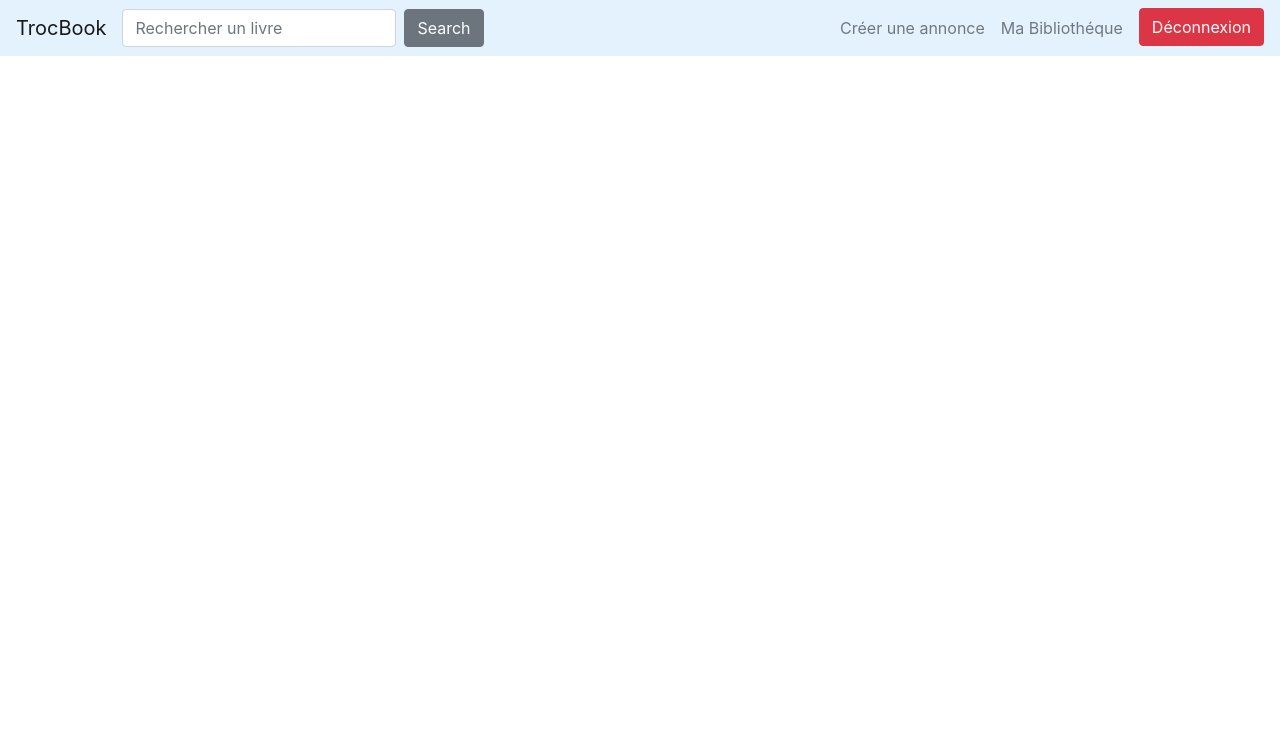
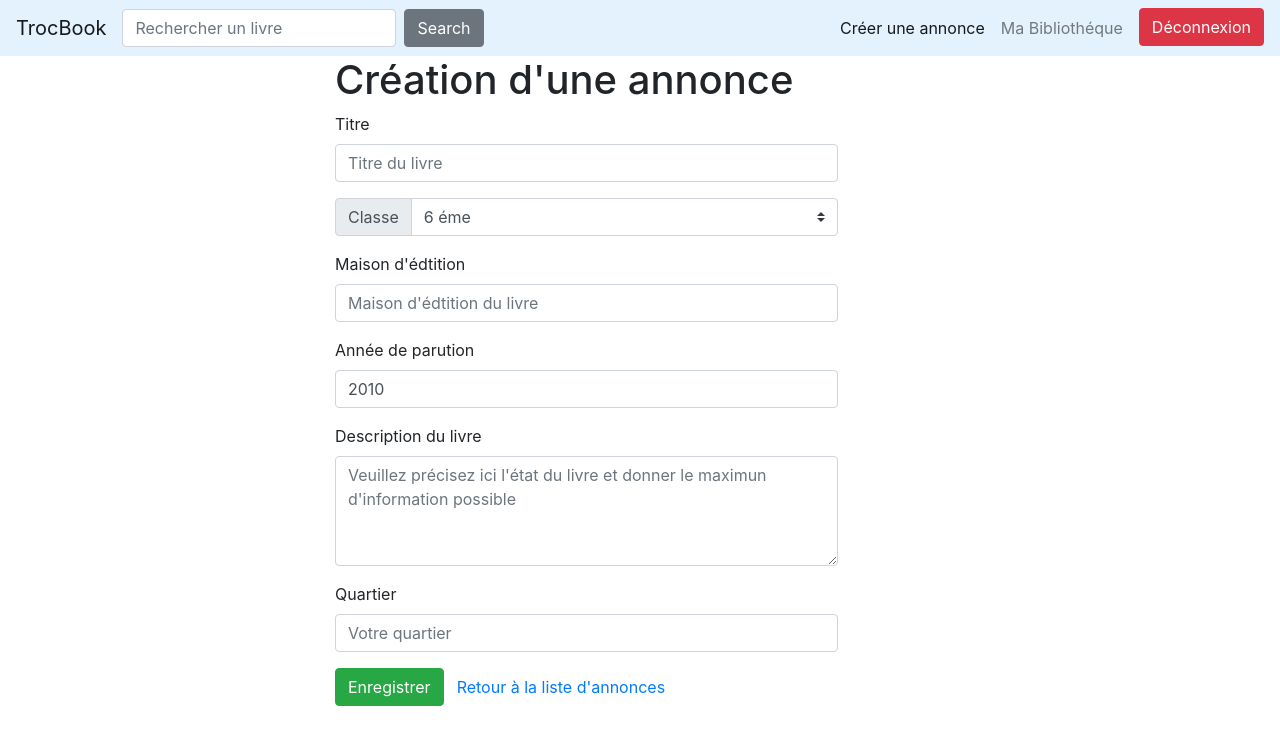
Before and after one commit to noucharles/client-trocBook-react, a React (Create React App) app: page /annonce/new in a window 1280 px wide. Shown: the top 744 px of the page. Built offline with nearby package versions, Linux system fonts and the light colour scheme; sample sign-in values are in the browser's storage.

Commit message:
finalisation du form addAnnoce pb : The type of the parution attribute must be int, string given.

```diff
--- a/src/App.tsx
+++ b/src/App.tsx
@@ -26,7 +26,7 @@ const App: React.FC = () => {
                     <Route exact path="/" component={AnnonceList}/>
                     <Route exact path="/login" render={props => <Login onLogin={setIsAuthenticated}/>}/>
                     <Route exact path="/annonces" component={AnnonceList}/>
-                    <PrivateRoute exact path="/annonces/add" component={AnnonceAdd}/>
+                    <PrivateRoute exact path="/annonce/:id" component={AnnonceAdd}/>
                     <Route exact path="/annonces/utilisateur/:id" component={AnnonceUtilisateur}/>
                     <Route exact path="/annonces/:id" component={AnnonceDetail}/>
                     <PrivateRoute exact path="/Ma_Bibliothéque" component={Bibliotheque}/>
--- /dev/null
+++ b/src/components/forms/Field.tsx
@@ -0,0 +1,26 @@
+import React from 'react';
+
+type Params = {
+    name: string,
+    label: string,
+    value: string,
+    onChange: any,
+    placeholder: any,
+    type: string,
+    error: string
+};
+
+const Field: React.FC<Params> = ({ name, label, value, onChange, placeholder = "" || label, type="text", error="" }: Params) => {
+
+    return (
+        <>
+            <div className="form-group">
+                <label htmlFor={name}>{label}</label>
+                <input type={type} onChange={onChange} className={"form-control" + (error && " is-invalid") } value={value} placeholder={placeholder} id={name} name={name}/>
+                {error && <p className="invalid-feedback">{error}</p>}
+            </div>
+        </>
+    )
+};
+
+export default Field;
--- a/src/components/navbar.tsx
+++ b/src/components/navbar.tsx
@@ -29,7 +29,7 @@ const Navbar: React.FC<Params> = ({isAuthenticated, onLogout}: Params) => {
                     </div>
                     <ul className="navbar-nav mr-auto">
                         <li className="nav-item">
-                            <NavLink to="/annonces/add" className="nav-link">Créer une annonce</NavLink>
+                            <NavLink to="/annonce/new" className="nav-link">Créer une annonce</NavLink>
                         </li>
                     </ul>
                     <ul className="navbar-nav ml-auto">
--- a/src/models/annonce.ts
+++ b/src/models/annonce.ts
@@ -7,7 +7,7 @@ export default class Annonce {
     editeur ?: string;
     parution ?: number;
     description ?: string;
-    created : string;
+    created ?: string;
     user ?: User;
 
     // 2. Définition des valeurs par défaut des propriétés d'une annonce.
@@ -19,7 +19,7 @@ export default class Annonce {
         editeur ?: string,
         parution ?: number,
         description ?: string,
-        created : string = new Date().toString(),
+        created ?: string,
         user ?: User
     ) {
         // 3. Initialisation des propiétés d'une annonce.
--- a/src/pages/annonce-add.tsx
+++ b/src/pages/annonce-add.tsx
@@ -1,12 +1,110 @@
-import React from 'react';
+import React, {useState} from 'react';
+import Field from "../components/forms/Field";
+import {useHistory} from "react-router";
+import {Link} from "react-router-dom";
+import AnnonceService from "../services/annonce-service";
+import axios from "axios";
+import {number} from "prop-types";
 
 const AnnonceAdd: React.FC = () => {
 
+    const [form, setForm] = useState({
+        ville: "",
+        classe: '6 éme',
+        titre: "",
+        editeur: "",
+        parution: 2010,
+        description: ""
+    });
+
+    const classes: string[] = ['6 éme', '5 éme', '4 éme', '3 éme', '2 nde', '1 er', 'Tle'];
+
+    const [error, setError] = useState({
+        ville: "",
+        titre: "",
+        editeur: "",
+        parution: "",
+        description: ""
+    });
+
+    const history = useHistory();
+
+    // Gestion des champs Input
+    const handleChange = (event : React.ChangeEvent<HTMLInputElement>): void => {
+        const value = event.currentTarget.value;
+        const name = event.currentTarget.name;
+
+        setForm({...form, [name]: value});
+    };
+
+    // Gestion des champs Select
+    const handleChangeSelect = (event : React.ChangeEvent<HTMLSelectElement>): void => {
+        const value = event.currentTarget.value;
+        const name = event.currentTarget.name;
+
+        setForm({...form, [name]: value});
+    };
+
+    // Gestion des champs TextArea
+    const handleChangeTextArea = (event : React.ChangeEvent<HTMLTextAreaElement>): void => {
+        const value = event.currentTarget.value;
+        const name = event.currentTarget.name;
+
+        setForm({...form, [name]: value});
+    };
+
+    // Gestion du submit
+    const handleSubmit = async (event : React.FormEvent<HTMLFormElement>) => {
+        event.preventDefault();
+
+        try {
+            const response = await axios.post("http://localhost:3001/api/annonces",form);
+            console.log(response.data);
+        } catch (error) {
+            console.log(error.response);
+        }
+
+    };
+
     return (
         <>
-            <div>
-                <h1>Ajouter une annonce !</h1>
-            </div>
+            <h1 className="col-5 offset-3">Création d'une annonce</h1>
+
+            <form onSubmit={handleSubmit} className="col-5 offset-3">
+                <Field name="titre" label="Titre" value={form.titre} onChange={handleChange} placeholder="Titre du livre" type="text" error={error.titre}/>
+
+                <div className="input-group mb-3">
+                    <div className="input-group-prepend">
+                        <label className="input-group-text" htmlFor="classes">Classe</label>
+                    </div>
+                    <select value={form.classe} name="classe" onChange={handleChangeSelect} className="custom-select" id="classes">
+                        {classes.map(classe => (
+                            <option key={classe} value={classe}>{classe}</option>
+                        ))}
+                    </select>
+                </div>
+
+                <Field name="editeur" label="Maison d'édtition" value={form.editeur} onChange={handleChange} placeholder="Maison d'édtition du livre" type="text" error={error.editeur}/>
+
+                <div className="form-group">
+                    <label htmlFor="parution">Année de parution</label>
+                    <input type="number" onChange={handleChange} value={form.parution} min="1970" id="parution" className={"form-control" + (error.parution && " is-invalid") } name="parution" />
+                    {error && <p className="invalid-feedback">{error.parution}</p>}
+                </div>
+
+                <div className="form-group">
+                    <label htmlFor="description">Description du livre</label>
+                    <textarea className={"form-control" + (error.description && " is-invalid") }  onChange={handleChangeTextArea} placeholder="Veuillez précisez ici l'état du livre et donner le maximun d'information possible" value={form.description} id="description" name="description" rows={4} />
+                    {error && <p className="invalid-feedback">{error.description}</p>}
+                </div>
+
+                <Field name="ville" label="Quartier" value={form.ville} onChange={handleChange} placeholder="Votre quartier" type="text" error={error.ville}/>
+
+                <div className="form-group">
+                    <button type="submit" className="btn btn-success">Enregistrer</button>
+                    <Link to="/annonces" className="btn btn-link">Retour à la liste d'annonces</Link>
+                </div>
+            </form>
         </>
     )
 };
--- a/src/pages/annonce-detail.tsx
+++ b/src/pages/annonce-detail.tsx
@@ -1,5 +1,5 @@
 import React, { FunctionComponent, useState, useEffect } from 'react';
-import {RouteComponentProps, Link, useHistory} from 'react-router-dom';
+import {RouteComponentProps, useHistory} from 'react-router-dom';
 import AnnonceService from "../services/annonce-service";
 import {Carousel, } from 'react-bootstrap';
 import 'bootstrap/dist/css/bootstrap.min.css';
@@ -24,6 +24,10 @@ const AnnonceDetail: FunctionComponent<RouteComponentProps<Params>> = ({ match }
 
     const goToAnnoncesUser = (id: number) => {
         history.push(`/annonces/utilisateur/${id}`);
+    };
+
+    const goToAnnonceAdd = () => {
+        history.push(`/annonce/new`);
     };
 
     return (
@@ -107,7 +111,7 @@ const AnnonceDetail: FunctionComponent<RouteComponentProps<Params>> = ({ match }
                         <div className="card-body">
                             <h3 className="text-lg-center">Qu'avez-vous à troquez ?</h3><br />
                             <p className="text-center">Troquez tout vos livres scolaires gratuitement sur TrocBook</p>
-                            <button type="button" className="offset-3 btn btn-primary btn-lg ">Publiez votre annonce gratuitement</button>
+                            <button type="button" className="offset-3 btn btn-primary btn-lg" onClick={goToAnnonceAdd}>Publiez votre annonce gratuitement</button>
                             <hr />
                             <ul>
                                 <h4>Nos Conseils de Sécurité</h4>
--- a/src/pages/login.tsx
+++ b/src/pages/login.tsx
@@ -1,6 +1,7 @@
 import React, { useState } from 'react';
 import AuthenticationService from "../services/authentication-service";
 import {useHistory} from "react-router-dom";
+import Field from "../components/forms/Field";
 
 type Params = {
     onLogin: any
@@ -33,7 +34,7 @@ const [form, setForm] = useState({
             await AuthenticationService.login(form);
             setError("");
             onLogin(true);
-            history.replace("/annonces/add");
+            history.replace("/annonce/add");
         } catch (e) {
             setError("Aucun compte ne posséde cet Adresse email ou alors les informations ne correspondent pas");
         }
@@ -44,15 +45,8 @@ const [form, setForm] = useState({
             <h1 className="col-5 offset-3 mt-4">Connexion a l'application</h1>
 
             <form  onSubmit={handleSubmit} className="col-5 offset-3">
-                <div className="form-group">
-                    <label htmlFor="username">Adresse email</label>
-                    <input type="text" onChange={handleChange} className={"form-control" + (error && " is-invalid") } value={form.username} placeholder="Adresse email de connexion" id="username" name="username"/>
-                    {error && <p className="invalid-feedback">{error}</p>}
-                </div>
-                <div className="form-group">
-                    <label htmlFor="password">Mot de passe</label>
-                    <input type="password" onChange={handleChange} className="form-control" value={form.password} placeholder="Mot de passe" id="password" name="password"/>
-                </div>
+                <Field name="username" label="Adresse email" value={form.username} onChange={handleChange} placeholder="Adresse email de connexion" type="text" error={error}/>
+                <Field name="password" label="Mot de passe" value={form.password} onChange={handleChange} placeholder="Mot de passe" type="password" error=""/>
                 <div className="form-group">
                     <button type="submit" className="btn btn-success">Je me connecte</button>
                 </div>
--- a/src/services/annonce-service.ts
+++ b/src/services/annonce-service.ts
@@ -34,6 +34,13 @@ export default class AnnonceService {
             .catch(error => this.handleError(error));
     }
 
+    static postAnnonce(annonce: any) {
+        return axios.post(`http://localhost:3001/api/annonces/`, annonce)
+            .then(res => res.data)
+            .then(res => console.log(res))
+            .catch(error => console.log(error.res));
+    }
+
     static getAnnoncesParPage(num: number): Promise<Annonce[]> {
         return fetch(`http://localhost:3001/api/annonces?page=${num}&order[created]=desc`)
             .then(response => response.json())
```
